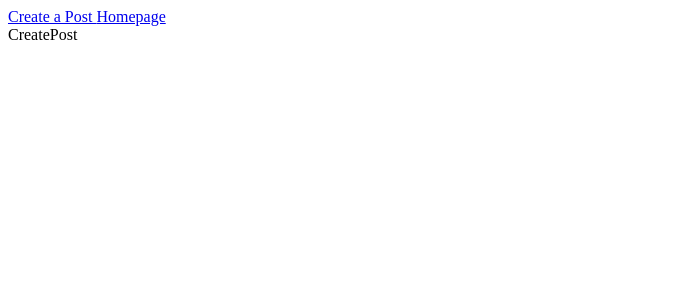
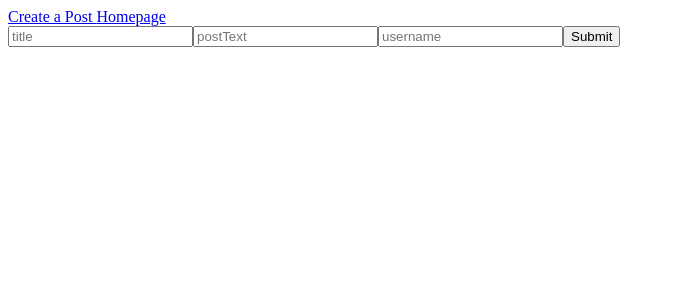
Before and after one commit to evansuslovich/React-Fullstack, a React (Create React App) app in the folder client/: page /createpost in a window 1280 px wide. Shown: the top 300 px of the page, without its empty margins (0-675 px from the left). Built offline with nearby package versions, Linux system fonts and the light colour scheme.

Commit message:
sending information to the backend

```diff
--- a/client/src/pages/CreatePost.js
+++ b/client/src/pages/CreatePost.js
@@ -1,9 +1,50 @@
-import React from 'react'
+import React, { useState } from "react";
+import axios from "axios"
 
-function CreatePost() {
+
+export default function CreatePost() {
+  const [inputs, setInputs] = useState({});
+
+  const handleChange = (event) => {
+    const name = event.target.name;
+    const value = event.target.value;
+    setInputs(values => ({ ...values, [name]: value }))
+  }
+
+  const handleSubmit = (event) => {
+    event.preventDefault();
+
+    axios.post("http://localhost:3001/posts", inputs)
+      .then((response) => {
+        console.log("success")
+      })
+
+  }
+
   return (
-    <div>CreatePost</div>
+    <form onSubmit={handleSubmit}>
+      <input
+        type="text"
+        name="title"
+        placeholder="title"
+        value={inputs.title || ""}
+        onChange={handleChange}
+      />
+      <input
+        type="text"
+        name="postText"
+        placeholder="postText"
+        value={inputs.postText || ""}
+        onChange={handleChange}
+      />
+      <input
+        type="text"
+        name="username"
+        placeholder="username"
+        value={inputs.username || ""}
+        onChange={handleChange}
+      />
+      <input type="submit" />
+    </form>
   )
 }
-
-export default CreatePost
```
